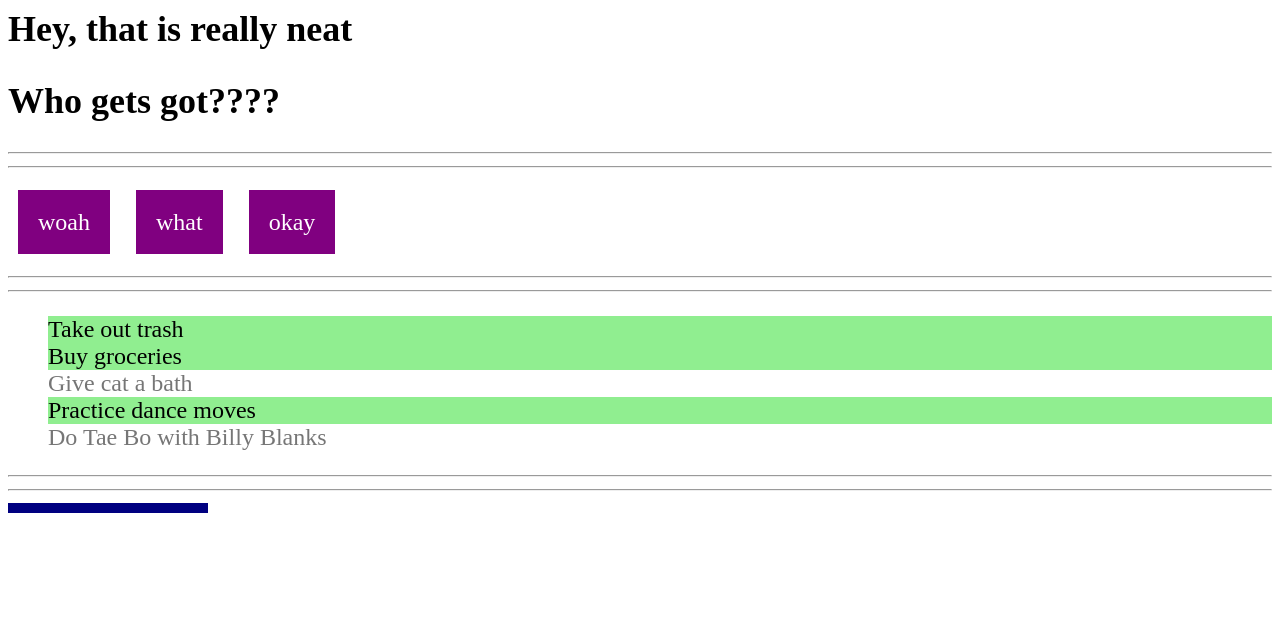
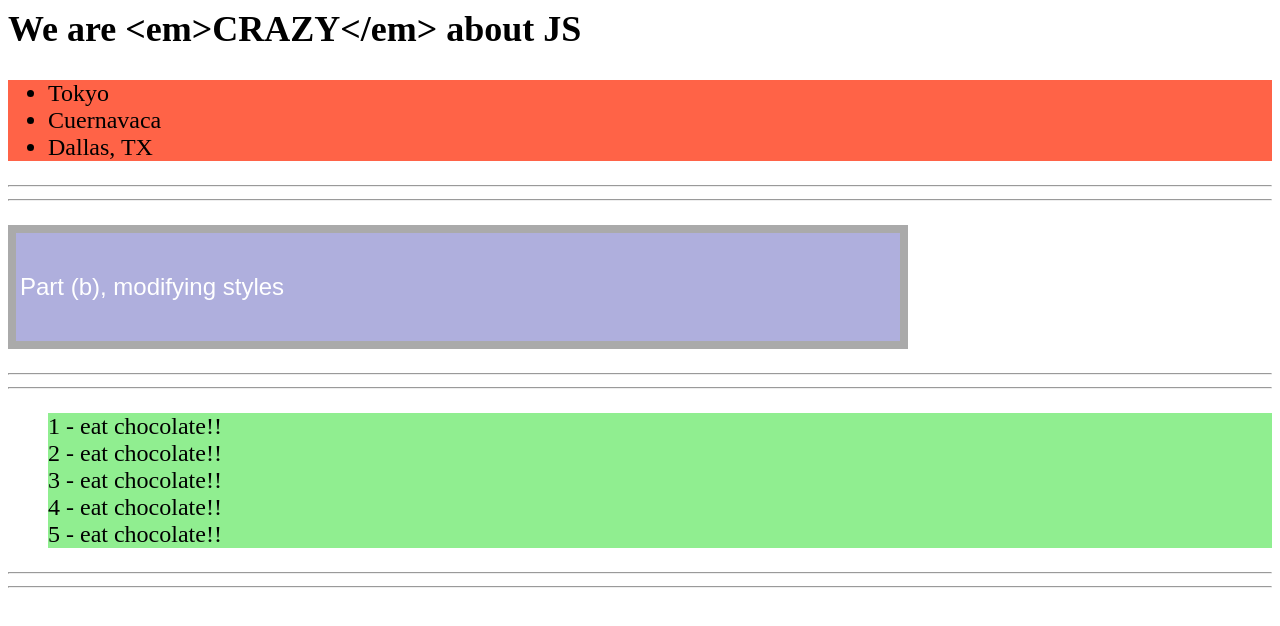
Before and after one commit to muktek-js-dipl-1803-ce/demo-intro-to-dom, a plain HTML site: page index.html in a window 1280 px wide. Drawn offline with Linux system fonts and the light colour scheme.

Commit message:
annotated notes

```diff
--- a/css/styles.css
+++ b/css/styles.css
@@ -32,8 +32,20 @@ ul.list-of-chores{
    list-style-type: none;
 }
 
-.some-line{
-   width: 200px;
-   height: 10px;
-   background: navy;
+.some-text{
+   width: 300px;
+   padding: 4px;
+   color: #fff;
+   background: #afafdd;
 }
+
+.bold-text{
+  font-weight: 700;
+  text-decoration: underline;
+  color: chartreuse;
+  text-shadow: 1px 1px 1px #333;
+}
+
+.very-important{
+  background: tomato;
+}
--- a/index.html
+++ b/index.html
@@ -8,21 +8,23 @@
    <body>
       <div id="app-container">
 
+        <!-- - - (A) - - -->
          <h2 id="sweetness">Hey, that is really neat</h2>
-         <h2 class="cool-class">Who gets got????</h2>
+
+
+         <ul class="cool-list">sth here</ul>
+
 
          <hr><hr>
 
-
-         <div class="tagged-as the-hotness">
-            <span>woah</span>
-            <span>what</span>
-            <span>okay</span>
-         </div>
+         <!-- - - (B) - - -->
+         <p class="some-text">
+          Part (b), modifying styles
+         </p>
 
          <hr><hr>
 
-
+        <!-- - - (C) - - -->
          <ul class="list-of-chores">
             <li class="done">Take out trash</li>
             <li class="done">Buy groceries</li>
@@ -33,7 +35,6 @@
 
          <hr><hr>
 
-         <div class="some-line"></div>
 
       </div>
       <script src="./js/app.js"></script>
--- a/js/app.js
+++ b/js/app.js
@@ -1,35 +1,114 @@
-// **** Select an Element w/ document.querySelector(«el»)
-//      ...pass CSS Selector, returns 1st matching el
+// ----------------------------------
+// A - DOM ELEMENT BASICS
+// ----------------------------------
+
+// **(A-1)** Select the <h2 id="sweetness">...</h2>
+//          w/ document.querySelector(«el»)
+//          (pass CSS Selector as string argument, returns a JS DOM element)
+
+var h2SweetnessEl = document.querySelector('#sweetness')
+
+// **(A-2)** Read Text Content inside an element; capture in variable
+var innerTxt = h2SweetnessEl.textContent
+// console.log(innerTxt)
+
+// **(A-3)** Reassign Text Content inside an element
+h2SweetnessEl.textContent = 'We are <em>CRAZY</em> about JS'
+
+// **(A-4)** Add HTML Markup inside an element
+var coolListEl = document.querySelector('.cool-list')
+
+var myFavoriteCity = `Cuernavaca`
+
+coolListEl.innerHTML = `
+  <li>Tokyo</li>
+  <li>${myFavoriteCity}</li>
+`
+// **(A-5)** Append additional HTML Markup inside an element
+coolListEl.innerHTML += `
+<li>Dallas, TX</li>
+`
+
+// **(A-6)** Modify the class name values of an element
+
+//  (i) domEl.className for reading + assignming
+coolListEl.className += ' bold-text'
+coolListEl.className = ''
+coolListEl.className = 'list-cool is-active'
+
+//  (ii) domEl.classList methods (preferred)
+coolListEl.classList.contains('is-active')
+  // => true
+coolListEl.classList.remove('list-cool')
+coolListEl.classList.add('very-important')
+
+//=================================================
+
+// ----------------------------------
+// B - READING + MODIFYING STYLES DIRECTLY
+// ----------------------------------
+var someLineEl = document.querySelector('.some-text')
+
+// **(B-1)** Change Style of an element with «element».style.«property»
+//           (Use regular CSS property values)
+someLineEl.style.border = '8px solid #aaaaaa'
+someLineEl.style.fontFamily = 'sans-serif '
 
 
-// **** Add Text Content inside an element
+// **(B-2)** Access styles to readw/ window.getComputedStyle(el)
+var someLineElStylesObj = window.getComputedStyle(someLineEl)
+console.log(someLineElStylesObj.paddingTop)
+  // => '4px'
+console.log(someLineElStylesObj.color)
+  // => 'rgb(255, 255, 255)'
+
+// **(B-3)** Convert px to number (w/ parseInt)
+var numStr = someLineElStylesObj.paddingTop.slice(0,-2)
+  // => '4' // the string
+
+var intNum = parseInt(numStr)
+  // => 4 // the integer
+
+// **(B-4)** Rewrite number (w/ parseInt)
+someLineEl.style.paddingTop = `${intNum * 10}px`
+someLineEl.style.paddingBottom = `${intNum * 10}px`
+
+// **(B-5)**  READ el width/height with el.offsetWidth / el.offsetHeight ;
+//            WRITE with el.style.width , el.style.height
+
+//  READ
+var elWidth = someLineEl.offsetWidth
+ // => 300 // the integer number
+
+// WRITE
+someLineEl.style.width = `${elWidth * 3}px`
+
+//=================================================
+
+// ----------------------------------
+// C - SELECTING + MODIFYING MULTIPLE ELEMENTS
+// ----------------------------------
+
+// **(C-1)**  access all '<ul class="list-of-chores"> ... <li>' w/
+//            document.querySelectorAll(...selector...)
+var listElsNodeList = document.querySelectorAll('.list-of-chores li')
 
 
-// **** Add HTML Markup inside an element
+// **(C-2)** Use ES6 [...] to destructure into an array of DOM elements
+var listElsArray = [ ...listElsNodeList ]
 
+// **(C-3)** Iterate over Array of DOM ELEMENTS
 
-// **** Modify the class name of an element, with a css class that will provide
-//      a different style
+for (var i = 0 ; i < listElsArray.length; i++){
+  var listEl = listElsArray[i]
+  listEl.textContent = 'eat chocolate!!'
+}
 
+//  **(C-4)**  OR (preferred)-- Use forEach to iterate over element
+//           https://developer.mozilla.org/en-US/docs/Web/JavaScript/Reference/Global_Objects/Array/forEach
 
-// **** Change Style of an element with «element».style.«property»
-
-
-
-// **** Read then write width of line with window.getComputedStyle
-
-
-
-// **** Convert px to number
-
-
-// **** Selecting multiple elements w/ document.querySelectorAll(«css-selector»)
-//   and basic iteration
-
-
-
-// **** Using ES6 [...] to destructure element into an array
-
-
-
-// **** Use custom forEach to iterate over element
+listElsArray.forEach(function(listEl, i){
+  listEl.classList.add('done')
+  listEl.classList.remove('not-done')
+  listEl.innerHTML = `${i + 1} - ${listEl.textContent}`
+})
```
Also changed, not shown: js/app--complete.js (deleted, +0 -63 lines).
